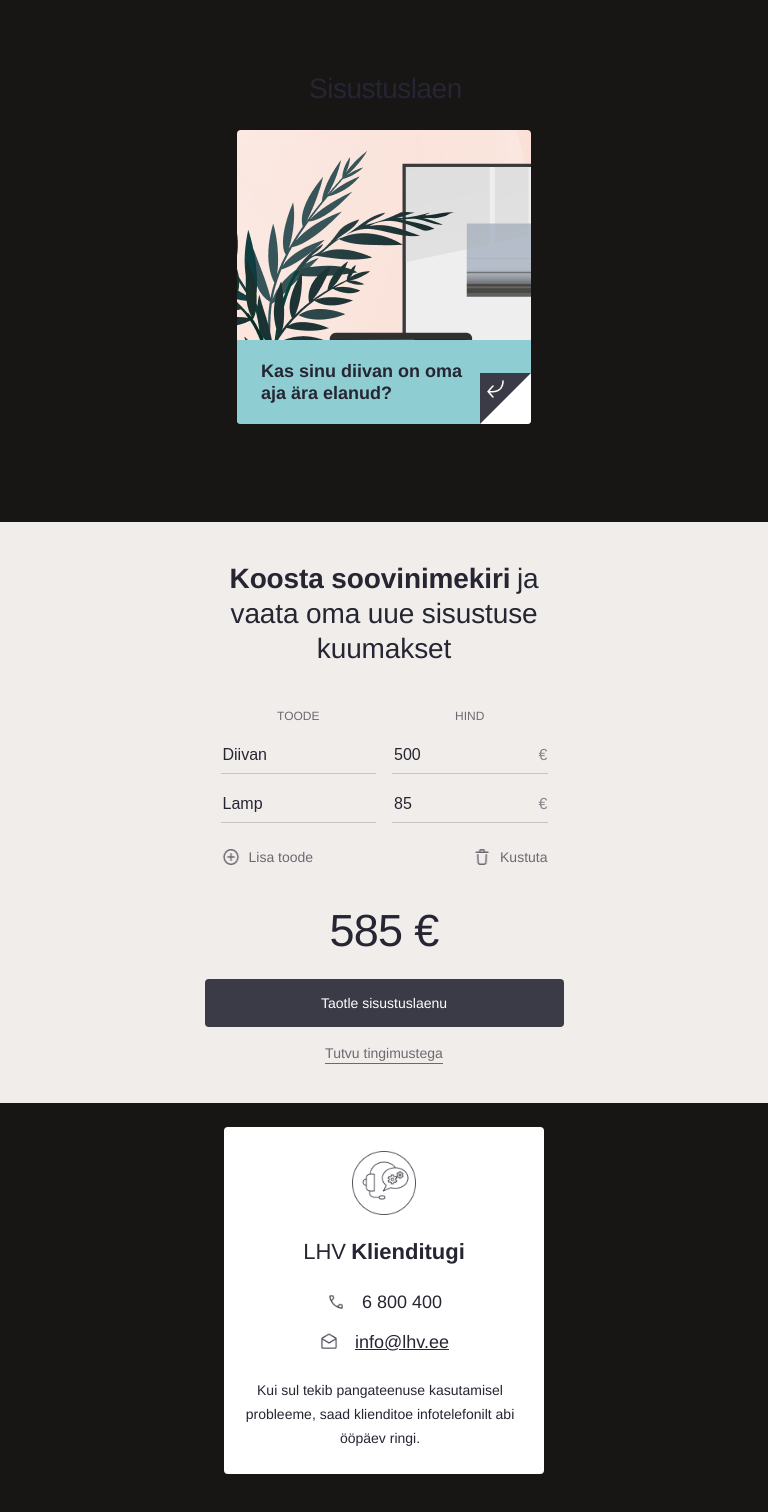
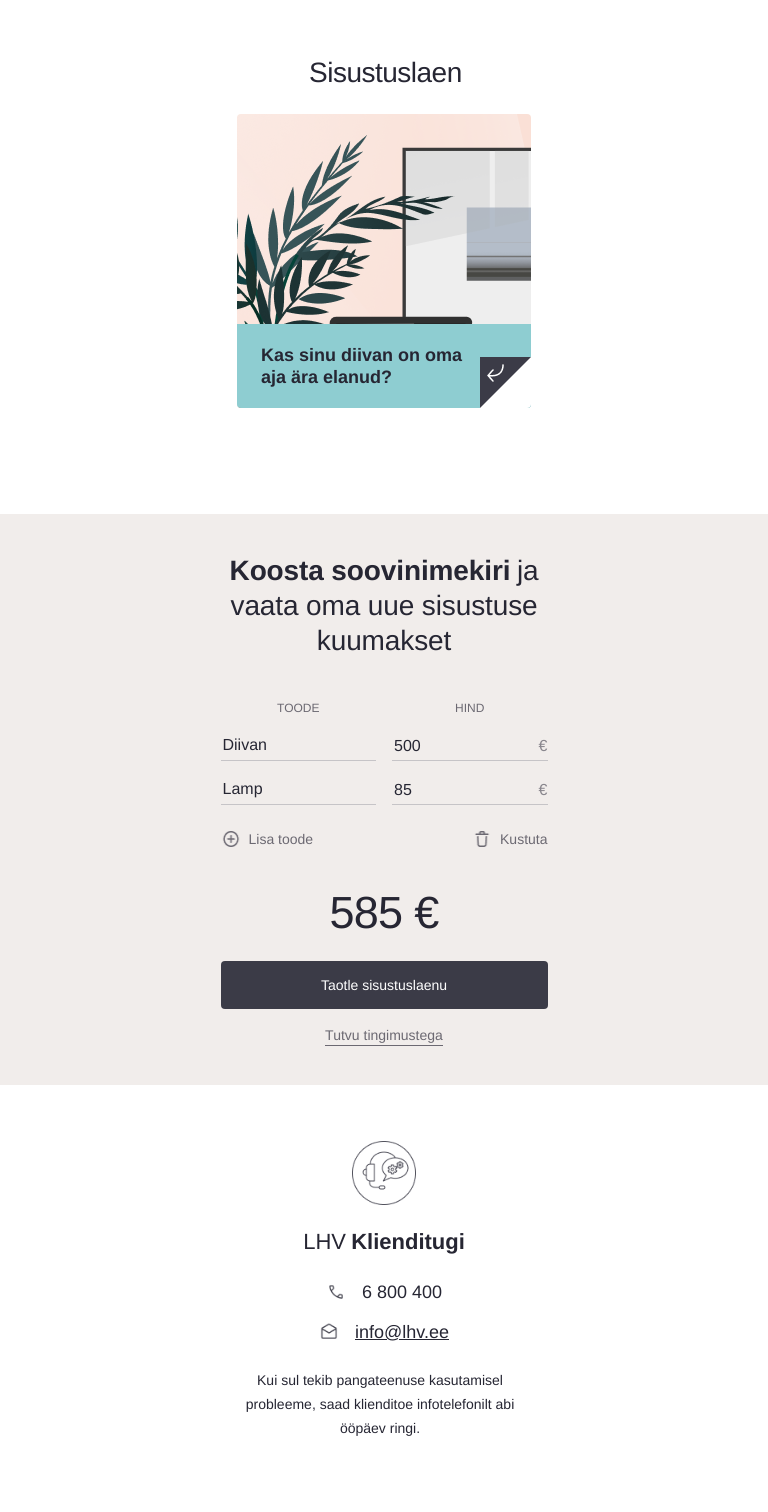
Before and after one commit to jkoger/HomeFurnishingLoan, a React (Vite) app: page / in a window 768 px wide. Shown: the top 1512 px of the page. After the commit the page ends 1480 px from the top, so only its background shows below. Built offline with nearby package versions, Linux system fonts and the light colour scheme.

Commit message:
review refactor

```diff
--- a/src/App.css
+++ b/src/App.css
@@ -1,46 +1,21 @@
 #root {
-  max-width: 1280px;
+  --app-shell-padding: 2rem;
+  max-width: var(--app-max-width, 1280px);
+  width: 100%;
   margin: 0 auto;
-  padding: 2rem;
+  padding: var(--app-shell-padding);
   text-align: center;
+  box-sizing: border-box;
 }
 
-.logo {
-  height: 6em;
-  padding: 1.5em;
-  will-change: filter;
-  transition: filter 300ms;
-}
-.logo:hover {
-  filter: drop-shadow(0 0 2em #646cffaa);
-}
-.logo.react:hover {
-  filter: drop-shadow(0 0 2em #61dafbaa);
-}
-
-body {
-  font-family: "Helvetica Neue", Helvetica, Arial, sans-serif;
-}
-
-@keyframes logo-spin {
-  from {
-    transform: rotate(0deg);
-  }
-  to {
-    transform: rotate(360deg);
+@media (max-width: 900px) and (orientation: portrait) {
+  #root {
+    --app-shell-padding: 1.25rem;
   }
 }
 
-@media (prefers-reduced-motion: no-preference) {
-  a:nth-of-type(2) .logo {
-    animation: logo-spin infinite 20s linear;
+@media (max-width: 768px) and (orientation: portrait) {
+  #root {
+    --app-shell-padding: 1rem;
   }
 }
-
-.card {
-  padding: 2em;
-}
-
-.read-the-docs {
-  color: #888;
-}
--- a/src/components/Calculator.css
+++ b/src/components/Calculator.css
@@ -1,7 +1,7 @@
 .calculator {
   width: 100%;
   max-width: 942px;
-  margin-top: 90px;
+  margin: 90px auto 0;
   background: #f1edeb;
   border-radius: 4px;
   padding: 60px;
@@ -221,48 +221,67 @@
   background: #6c6972;
 }
 
-@media (orientation: portrait) {
+@media (max-width: 900px) and (orientation: portrait), (max-width: 720px) {
   .calculator {
-    width: 100vw;
+    width: calc(100% + 2 * var(--app-shell-padding, 0px));
     max-width: none;
-    position: relative;
-    left: 50%;
-    margin-left: -50vw;
-    margin-top: 50px;
+    margin: 50px calc(-1 * var(--app-shell-padding, 0px)) 0;
     padding: 40px 24px;
     border-radius: 0;
   }
 
   .calculator__title-row,
   .calculator__title {
-    width: 327px;
+    width: 100%;
     max-width: 327px;
+    margin: 0 auto;
   }
 
   .calculator__grid {
     grid-template-columns: 1fr;
     row-gap: 40px;
     max-width: 327px;
+    width: 100%;
+    margin: 0 auto;
   }
 
   .calculator__fields {
-    width: 327px;
+    width: 100%;
   }
 
   .calculator__columns-header,
   .calculator__columns {
     grid-template-columns: 155.5px 155.5px;
     gap: 16px;
+    width: 100%;
   }
 
   .calculator__summary,
   .calculator__cta,
   .calculator__cta-button {
-    width: 327px;
+    width: 100%;
+    max-width: 327px;
+    margin: 0 auto;
   }
 }
 
-html,
-body {
-  overflow-x: hidden;
+@media (min-width: 721px) and (max-width: 1100px) and (orientation: landscape) {
+  .calculator {
+    width: 100%;
+    max-width: 942px;
+    margin: 70px auto 0;
+    padding: clamp(48px, 6vw, 64px) clamp(28px, 6vw, 48px);
+    border-radius: 4px;
+  }
+
+  .calculator__grid {
+    width: 100%;
+    max-width: 617px;
+    margin: 0 auto;
+    column-gap: clamp(40px, 8vw, 80px);
+  }
+
+  .calculator__fields {
+    width: clamp(320px, 44vw, 374px);
+  }
 }
--- a/src/components/Calculator.jsx
+++ b/src/components/Calculator.jsx
@@ -14,18 +14,54 @@ const TERMS_TEXT = "Tutvu tingimustega";
 const CTA_URL = "https://www.lhv.ee/et/sisustuslaen/taotlus";
 const TERMS_URL = "https://www.lhv.ee/et/sisustuslaen#tingimused-tab";
 
+const PRICE_DISPLAY_FORMATTER = new Intl.NumberFormat("et-EE", {
+  minimumFractionDigits: 0,
+  maximumFractionDigits: 2,
+});
+
+const sanitizePriceInput = (raw) => {
+  if (!raw) return "";
+  let s = String(raw).replace(/\s+/g, "").replace(",", ".");
+  s = s.replace(/[^\d.]/g, "");
+  const firstDot = s.indexOf(".");
+  if (firstDot !== -1) {
+    s = s.slice(0, firstDot + 1) + s.slice(firstDot + 1).replace(/\./g, "");
+  }
+  const [intPart, decPart] = s.split(".");
+  return decPart !== undefined ? `${intPart}.${decPart.slice(0, 2)}` : intPart;
+};
+
+const parseSanitizedToCents = (value) => {
+  if (!value) return 0;
+  const [intPartRaw, decPartRaw] = String(value).split(".");
+  const intPart = Number.parseInt(intPartRaw, 10);
+  if (!Number.isFinite(intPart)) return 0;
+
+  if (!decPartRaw) {
+    return intPart * 100;
+  }
+
+  const decimalsString = decPartRaw.padEnd(2, "0").slice(0, 2);
+  const decimals = Number.parseInt(decimalsString, 10);
+
+  return intPart * 100 + (Number.isFinite(decimals) ? decimals : 0);
+};
+
+const formatCents = (cents) => PRICE_DISPLAY_FORMATTER.format(cents / 100);
+
 export default function Calculator() {
   const [items, setItems] = useState([
     { name: "Diivan", price: 500 },
     { name: "Lamp", price: 85 },
   ]);
 
-  const total = useMemo(
+  const totalCents = useMemo(
     () =>
-      items.reduce((sum, it) => {
-        const val = parseFloat(String(it.price).replace(",", "."));
-        return sum + (Number.isFinite(val) ? val : 0);
-      }, 0),
+      items.reduce(
+        (sum, item) =>
+          sum + parseSanitizedToCents(sanitizePriceInput(item.price)),
+        0,
+      ),
     [items],
   );
 
@@ -46,27 +82,9 @@ export default function Calculator() {
     });
   };
 
-  const sanitizePriceInput = (raw) => {
-    if (!raw) return "";
-    let s = String(raw).replace(/\s+/g, "").replace(",", ".");
-    s = s.replace(/[^\d.]/g, "");
-    const firstDot = s.indexOf(".");
-    if (firstDot !== -1) {
-      s = s.slice(0, firstDot + 1) + s.slice(firstDot + 1).replace(/\./g, "");
-    }
-    const [intPart, decPart] = s.split(".");
-    return decPart !== undefined
-      ? `${intPart}.${decPart.slice(0, 2)}`
-      : intPart;
-  };
-
   const formatEtNumber = (val) => {
-    const n = parseFloat(val);
-    if (!Number.isFinite(n)) return "";
-    return new Intl.NumberFormat("et-EE", {
-      minimumFractionDigits: 0,
-      maximumFractionDigits: 2,
-    }).format(n);
+    const cents = parseSanitizedToCents(val);
+    return formatCents(cents);
   };
 
   return (
@@ -115,18 +133,21 @@ export default function Calculator() {
                     className="calculator__input calculator__input--price"
                     inputMode="decimal"
                     type="text"
-                    pattern="^\d+([.,]\d{0,2})?$"
+                    pattern="^\\d+([.,]\\d{0,2})?$"
                     value={it.price}
                     placeholder=""
                     aria-label={`${LABEL_PRICE} ${i + 1}`}
                     onChange={(e) => {
-                      const v = sanitizePriceInput(e.target.value);
-                      updateItem(i, "price", v);
+                      const sanitized = sanitizePriceInput(e.target.value);
+                      updateItem(i, "price", sanitized);
                     }}
                     onBlur={(e) => {
-                      const v = sanitizePriceInput(e.target.value);
-                      if (v === "") return;
-                      updateItem(i, "price", formatEtNumber(v));
+                      const sanitized = sanitizePriceInput(e.target.value);
+                      if (sanitized === "") {
+                        updateItem(i, "price", "");
+                        return;
+                      }
+                      updateItem(i, "price", formatEtNumber(sanitized));
                     }}
                   />
                   <span className="calculator__currency" aria-hidden>
@@ -174,7 +195,7 @@ export default function Calculator() {
         <aside className="calculator__summary" aria-live="polite">
           <div className="calculator__total">
             <div className="calculator__total-value">
-              {Intl.NumberFormat("et-EE").format(total)}&nbsp;€
+              {formatCents(totalCents)}&nbsp;€
             </div>
           </div>
 
--- a/src/components/Info.css
+++ b/src/components/Info.css
@@ -107,6 +107,11 @@
   cursor: pointer;
 }
 
+.info__tile:focus-visible {
+  outline: 2px solid rgba(38, 38, 51, 0.25);
+  outline-offset: 4px;
+}
+
 .info__flip-inner {
   position: relative;
   width: 100%;
@@ -199,7 +204,7 @@
   display: none;
 }
 
-@media (orientation: portrait) {
+@media (max-width: 900px) and (orientation: portrait), (max-width: 720px) {
   .info {
     width: 100%;
   }
@@ -225,3 +230,29 @@
     color: #262633;
   }
 }
+
+@media (min-width: 721px) and (max-width: 1100px) and (orientation: landscape) {
+  .info {
+    width: 100%;
+    max-width: 942px;
+    box-sizing: border-box;
+    margin: 0 auto;
+  }
+
+  .info__card {
+    --info-card-left-gap: clamp(40px, 12vw, 80px);
+    width: min(861px, calc(100% - var(--info-card-left-gap)));
+    margin-left: var(--info-card-left-gap);
+    margin-right: auto;
+    padding-top: clamp(48px, 7vw, 64px);
+    padding-right: clamp(28px, 4vw, 36px);
+    padding-bottom: clamp(48px, 7vw, 64px);
+    padding-left: clamp(200px, 28vw, 280px);
+  }
+
+  .info__image {
+    width: clamp(200px, 26vw, 280px);
+    height: clamp(200px, 26vw, 280px);
+    bottom: clamp(-32px, -4vw, -16px);
+  }
+}
--- a/src/components/Info.jsx
+++ b/src/components/Info.jsx
@@ -72,11 +72,17 @@ export default function Info() {
       <h2 className="info__mobile-heading">{MOBILE_HEADING}</h2>
       <div
         className="info__tile"
-        aria-live="polite"
         role="button"
         tabIndex={0}
+        aria-pressed={flipped}
+        aria-label="Pööra kaart"
         onClick={toggleFlip}
-        onKeyDown={(e) => (e.key === "Enter" || e.key === " ") && toggleFlip()}
+        onKeyDown={(e) => {
+          if (e.key === "Enter" || e.key === " ") {
+            e.preventDefault();
+            toggleFlip();
+          }
+        }}
       >
         <div
           className={`info__flip-inner ${
--- a/src/index.css
+++ b/src/index.css
@@ -1,68 +1,50 @@
 :root {
-  font-family: system-ui, Avenir, Helvetica, Arial, sans-serif;
+  --app-font-family: "Helvetica Neue", Helvetica, Arial, sans-serif;
+  --app-text-color: #262633;
+  --app-background-color: #ffffff;
+  --app-link-underline-color: rgba(38, 38, 51, 0.2);
+
   line-height: 1.5;
   font-weight: 400;
-
-  color-scheme: light dark;
-  color: rgba(32, 30, 30, 0.87);
-  background-color: #ffffff;
-
   font-synthesis: none;
   text-rendering: optimizeLegibility;
   -webkit-font-smoothing: antialiased;
   -moz-osx-font-smoothing: grayscale;
 }
 
-a {
-  font-weight: 500;
-  color: #646cff;
-  text-decoration: inherit;
-}
-a:hover {
-  color: #535bf2;
+*,
+*::before,
+*::after {
+  box-sizing: border-box;
 }
 
 body {
   margin: 0;
-  display: flex;
-  place-items: center;
   min-width: 320px;
+  min-height: 100vh;
+  font-family: var(--app-font-family);
+  color: var(--app-text-color);
+  background-color: var(--app-background-color);
+}
+
+#root {
   min-height: 100vh;
 }
 
-h1 {
-  font-size: 3.2em;
-  line-height: 1.1;
+a {
+  color: inherit;
+  text-decoration: none;
 }
 
-button {
-  border-radius: 8px;
-  border: 1px solid transparent;
-  padding: 0.6em 1.2em;
-  font-size: 1em;
-  font-weight: 500;
-  font-family: inherit;
-  background-color: #1a1a1a;
-  cursor: pointer;
-  transition: border-color 0.25s;
-}
-button:hover {
-  border-color: #646cff;
-}
-button:focus,
-button:focus-visible {
-  outline: 4px auto -webkit-focus-ring-color;
+a:hover,
+a:focus-visible {
+  text-decoration: underline;
+  text-decoration-color: var(--app-link-underline-color);
 }
 
-@media (prefers-color-scheme: light) {
-  :root {
-    color: #213547;
-    background-color: #181515;
-  }
-  a:hover {
-    color: #747bff;
-  }
-  button {
-    background-color: #f9f9f9;
-  }
+button,
+input,
+textarea,
+select {
+  font: inherit;
 }
--- /dev/null
+++ b/src/page/CalculatorPage.css
@@ -0,0 +1,13 @@
+.calculator-page {
+  display: flex;
+  flex-direction: column;
+  align-items: center;
+  gap: 40px;
+  width: 100%;
+}
+
+@media (max-width: 768px) {
+  .calculator-page {
+    gap: 32px;
+  }
+}
--- a/src/page/CalculatorPage.jsx
+++ b/src/page/CalculatorPage.jsx
@@ -1,17 +1,15 @@
 import Calculator from "../components/Calculator";
 import Contact from "../components/Contact";
 import Info from "../components/Info";
+import "./CalculatorPage.css";
 
 function CalculatorPage() {
   return (
-    <div>
+    <main className="calculator-page">
       <Info />
-      <br />
       <Calculator />
-      <br />
       <Contact />
-      <br />
-    </div>
+    </main>
   );
 }
 
```
Also changed, not shown: src/components/Contact.css (+44 -1 lines), 1 other file (tests, documents, lock files or other folders).
